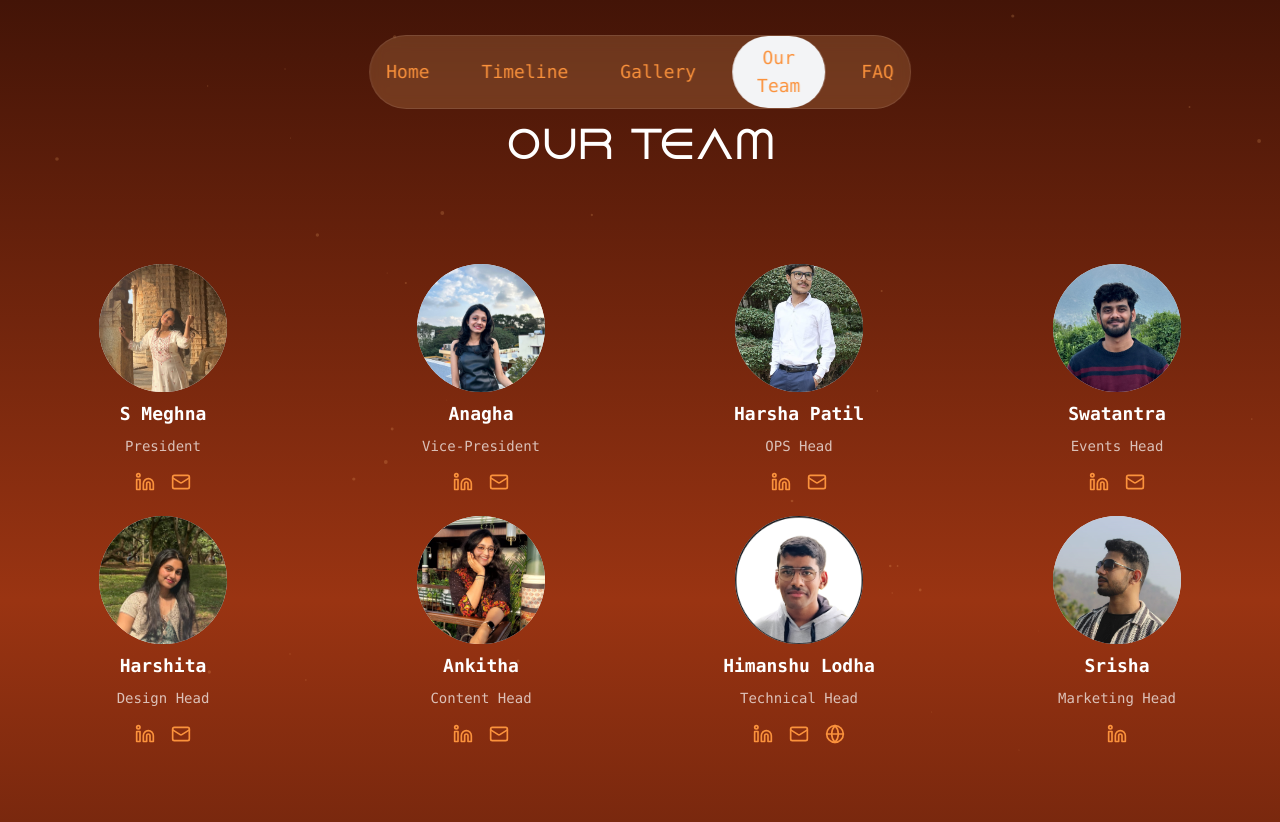
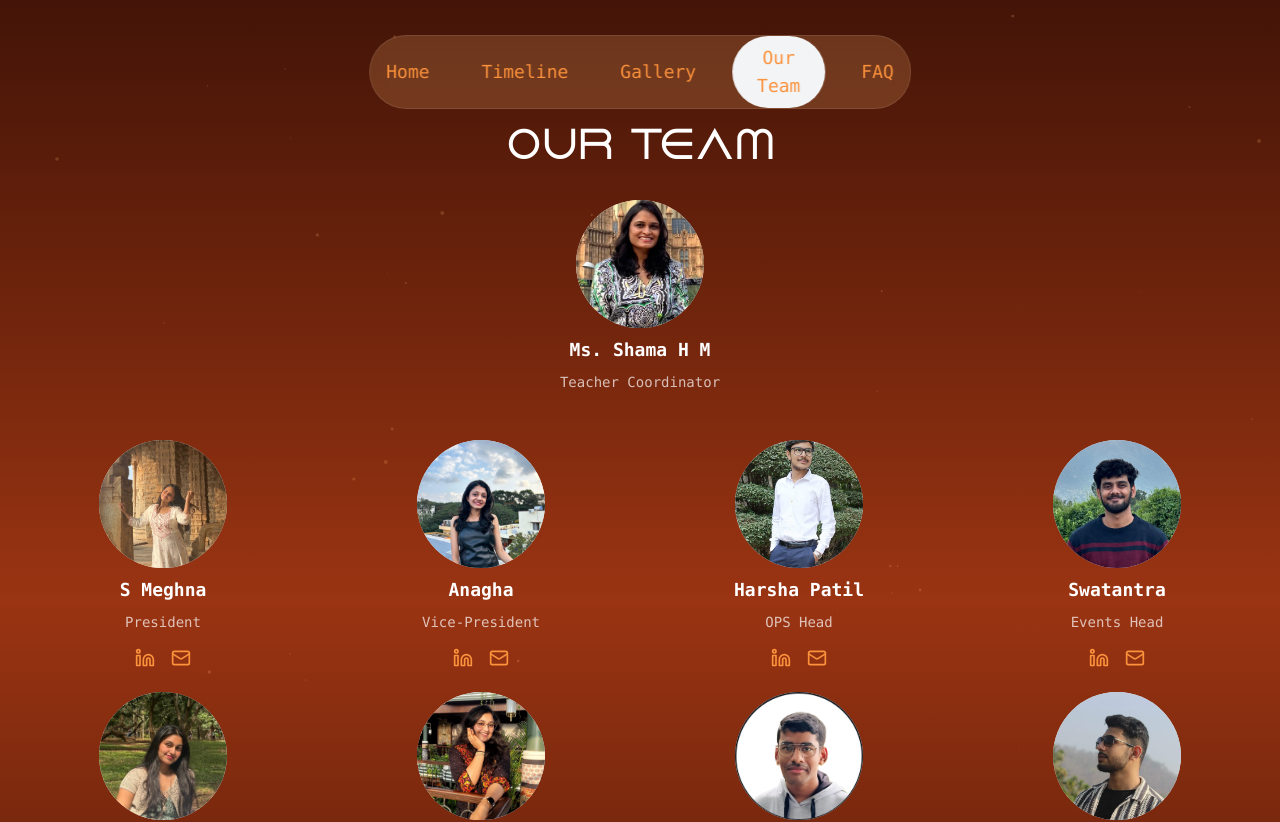
Before and after one commit to himanshulodha2002/anveshana25, a Next.js app: page /team in a window 1280 px wide. Shown: the top 822 px of the page. Built offline with nearby package versions, Linux system fonts and the light colour scheme.

Commit message:
teachers section added and date extended

```diff
--- a/app/team/page.tsx
+++ b/app/team/page.tsx
@@ -1,7 +1,9 @@
 "use client";
 import SandParticles from "@/components/SandParticles";
+import { FocusCardsTeachers } from "@/components/ui/focus-cards-teachers";
 import { FocusCards } from "@/components/ui/focus-cards-teams";
-import { teamCards } from "@/lib/data";
+
+import { teacherCards, teamCards } from "@/lib/data";
 
 export default function Team() {
   return (
@@ -9,7 +11,10 @@ export default function Team() {
       <div className="max-w-7xl mx-auto pt-32">
         <h1 className="text-4xl font-bold text-center text-white">Our Team</h1>
       </div>
-      <div className="max-w-7xl mx-auto mt-24">
+      <div className="max-w-7xl mx-auto mt-8">
+        <FocusCardsTeachers cards={teacherCards} />
+      </div>
+      <div className="max-w-7xl mx-auto mt-8">
         <FocusCards cards={teamCards} />
       </div>
       <div className="fixed inset-0 pointer-events-none z-50">
--- a/components/AboutTheEvent.tsx
+++ b/components/AboutTheEvent.tsx
@@ -37,6 +37,14 @@ export default function AboutEvent() {
               CHALLENGES. THIS EVENT OFFERS A PLATFORM FOR STUDENTS TO SHOWCASE
               THEIR SKILLS AND GAIN VALUABLE EXPERIENCE.
             </p>
+            <motion.p
+              className="text-s md:text-m text-center mt-4 text-orange-200/60 [text-shadow:_0_2px_10px_rgb(251_146_60_/_20%)]"
+              initial={{ opacity: 0, y: 20 }}
+              animate={{ opacity: 1, y: 0 }}
+              transition={{ duration: 0.8, delay: 0.8 }}
+            >
+              (First round registrations are extended till 18th february, 2025.)
+            </motion.p>
           </motion.div>
 
           {/* Stats Grid */}
--- /dev/null
+++ b/components/ui/focus-cards-teachers.tsx
@@ -0,0 +1,107 @@
+"use client";
+import { CardType } from "@/lib/types";
+import { cn } from "@/lib/utils";
+import { Globe, Instagram, Linkedin, Mail } from "lucide-react";
+import Image from "next/image";
+import Link from "next/link";
+import React, { useState } from "react";
+
+export const Card = React.memo(
+  ({
+    card,
+    index,
+    hovered,
+    setHovered,
+  }: {
+    card: CardType;
+    index: number;
+    hovered: number | null;
+    setHovered: React.Dispatch<React.SetStateAction<number | null>>;
+  }) => (
+    <div
+      onMouseEnter={() => setHovered(index)}
+      onMouseLeave={() => setHovered(null)}
+      className={cn(
+        "flex flex-col items-center justify-center text-center gap-2 transition-all duration-300 ease-out",
+        hovered !== null && hovered !== index && "blur-sm scale-[0.9]"
+      )}
+    >
+      <div className="relative w-32 h-32 rounded-full overflow-hidden bg-gray-200">
+        <Image
+          src={card.src}
+          alt={card.title ?? "Image"}
+          fill
+          className="object-cover"
+        />
+      </div>
+      <div className="text-lg font-semibold text-white font-mono">
+        {card.title}
+      </div>
+      <div className="text-sm text-white/70 font-mono mb-2">
+        {card.subtitle}
+      </div>
+      <div className="flex gap-4 items-center">
+        {card.linkedin && (
+          <Link
+            href={card.linkedin}
+            target="_blank"
+            rel="noopener noreferrer"
+            className="text-orange-400 hover:text-orange-300 transition-colors"
+          >
+            <Linkedin className="w-5 h-5" />
+          </Link>
+        )}
+        {card.instagram && (
+          <Link
+            href={card.instagram}
+            target="_blank"
+            rel="noopener noreferrer"
+            className="text-orange-400 hover:text-orange-300 transition-colors"
+          >
+            <Instagram className="w-5 h-5" />
+          </Link>
+        )}
+        {card.email && /^[^\s@]+@[^\s@]+\.[^\s@]+$/.test(card.email) && (
+          <Link
+            href={`mailto:${encodeURIComponent(card.email)}`}
+            className="text-orange-400 hover:text-orange-300 transition-colors"
+          >
+            <Mail className="w-5 h-5" />
+          </Link>
+        )}
+        {card.website && (
+          <Link
+            href={card.website}
+            target="_blank"
+            rel="noopener noreferrer"
+            className="text-orange-400 hover:text-orange-300 transition-colors"
+          >
+            <Globe className="w-5 h-5" />
+          </Link>
+        )}
+      </div>
+    </div>
+  )
+);
+
+Card.displayName = "Card";
+
+export function FocusCardsTeachers({ cards }: { cards: readonly CardType[] }) {
+  const [hovered, setHovered] = useState<number | null>(null);
+
+  return (
+    <div className="flex justify-center">
+      <div className="grid grid-cols-1 sm:grid-cols-1 lg:grid-cols-1 gap-6 max-w-full mx-auto px-4">
+        {cards.map((card, index) => (
+          <Card
+            key={card.title}
+            card={card}
+            index={index}
+            hovered={hovered}
+            setHovered={setHovered}
+          />
+        ))}
+      </div>
+    </div>
+  );
+}
--- a/lib/data.ts
+++ b/lib/data.ts
@@ -5,6 +5,7 @@ import enentsteamhead from "@/public/images/team/eventsteamhead.jpg";
 import marketteamhead from "@/public/images/team/marketteamhead.jpg";
 import opsteamhead from "@/public/images/team/opsteamhead.jpg";
 import president from "@/public/images/team/president.jpg";
+import teachershamamaam from "@/public/images/team/teachers/shamamaamteacher.jpg";
 import techteamhead from "@/public/images/team/techteamhead.png";
 import viceprecident from "@/public/images/team/viceprecident.jpg";
 import { Calendar, ClipboardList, Cpu, Presentation } from "lucide-react";
@@ -203,9 +204,9 @@ export const timelineEvents = [
   {
     icon: Calendar,
     title: "Registration Phase",
-    date: "January 9 - February 8, 2025",
+    date: "January 9 - February 18, 2025",
     description:
-      "Register on the Unstop platform and submit your proposal using the provided template. Ensure submission before the deadline to qualify for evaluation.",
+      "Register on the Unstop platform and submit your proposal using the provided template. Ensure submission before the deadline to qualify for evaluation. (Now extended to February 18, 2025)",
   },
   {
     icon: ClipboardList,
@@ -290,6 +291,16 @@ export const teamCards = [
   },
 ] as const;
 
+export const teacherCards = [
+  {
+    title: "Ms. Shama H M",
+    subtitle: "Teacher Coordinator",
+    src: teachershamamaam,
+    // linkedin: "http://www.linkedin.com/in/s-meghna1603",
+    // email: "meghnasandi2019@gmail.com",
+  },
+] as const;
+
 export const quickLinks = [
   {
     label: "Register Now",
```
Also changed, not shown: components/HeroSection.tsx (+8 -0 lines), public/images/team/teachers/shamamaamteacher.jpg (added).
